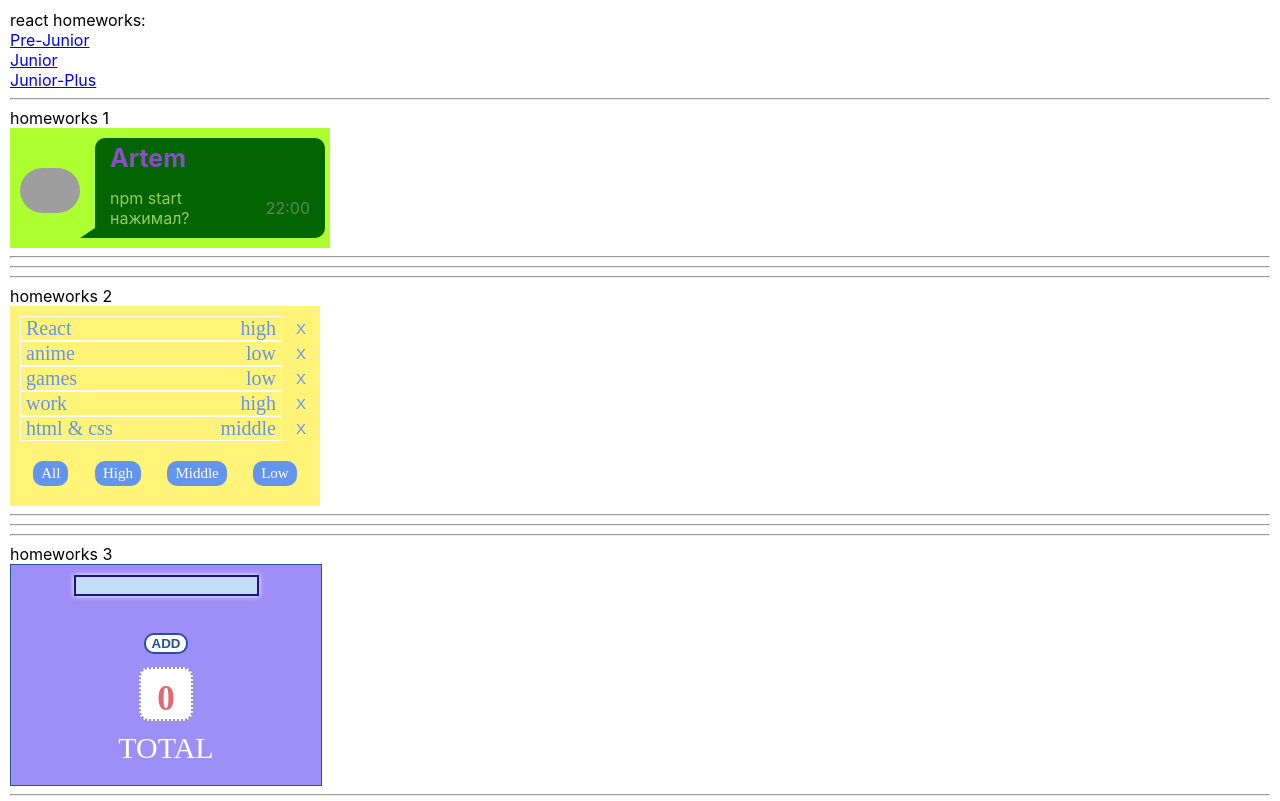
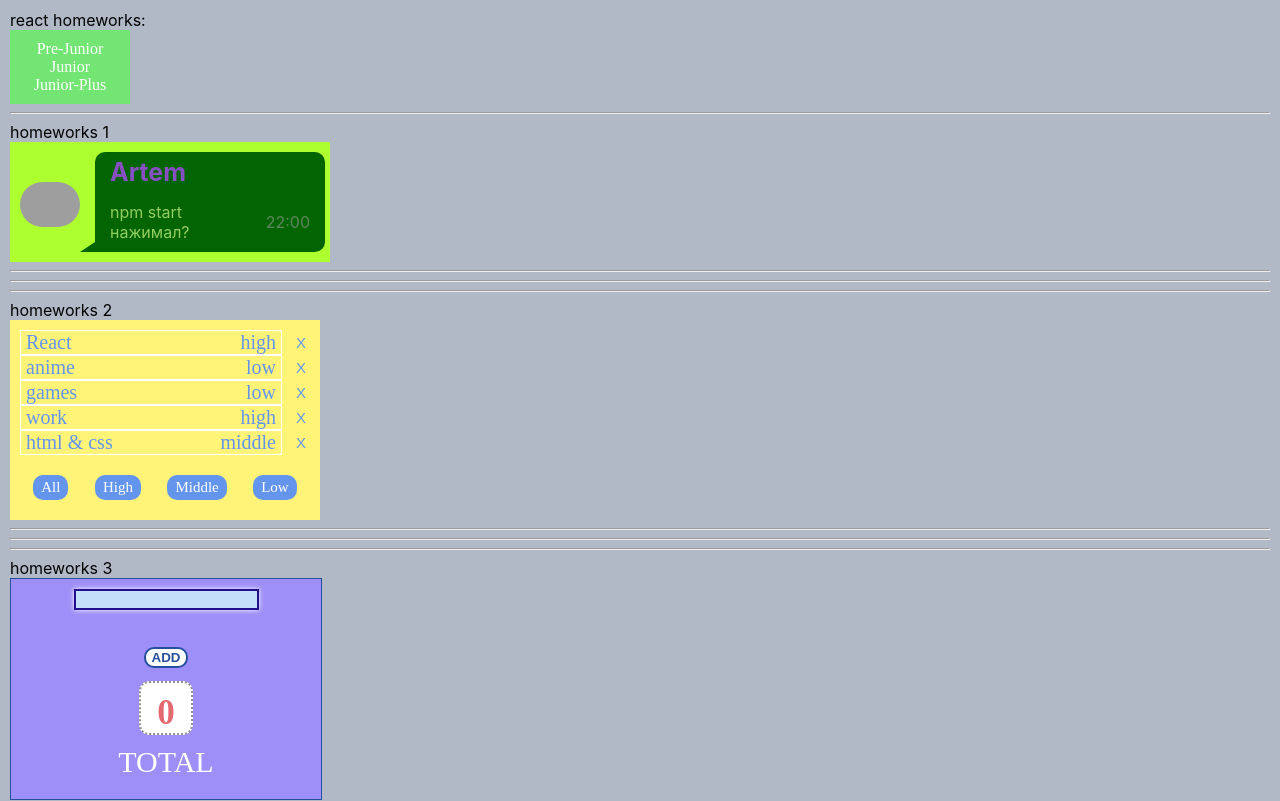
Before and after one commit to JulieBenchuk/homeworks, a React (Create React App) app: page /#/pre-junior in a window 1280 px wide. Shown: the top 801 px of the page. Built offline with nearby package versions, Linux system fonts and the light colour scheme; grey boxes are pictures that could not be loaded.

Commit message:
some CSS

```diff
--- a/src/p1-main/m1-ui/u1-app/App.module.css
+++ b/src/p1-main/m1-ui/u1-app/App.module.css
@@ -1,4 +1,5 @@
 .App {
     padding: 10px;
+    background-color: #b1b9c7;
 
 }
--- /dev/null
+++ b/src/p2-homeworks/h5-rrd-v6/Header.module.css
@@ -0,0 +1,20 @@
+.block_header {
+    background-color: #73e573;
+    width: 100px;
+    padding: 10px;
+    text-align: center;
+    font-family: "Lao MN";
+}
+.navlink {
+    color: white;
+    text-decoration: none;
+}
+.navlink:hover {
+    color: #73e573;
+    background-color: white;
+    font-weight: bolder;
+}
+.navlink:active {
+    color: #ffffff;
+    background-color: #468a46;
+}
--- a/src/p2-homeworks/h5-rrd-v6/Header.tsx
+++ b/src/p2-homeworks/h5-rrd-v6/Header.tsx
@@ -1,22 +1,23 @@
 import React from 'react'
 import {NavLink} from 'react-router-dom'
+import s from "./Header.module.css"
 
 function Header() {
     return (
-        <div>
+        <div className={s.block_header}>
             <nav>
                 <div>
-                    <NavLink to='/pre-junior'>
+                    <NavLink to='/pre-junior' className={s.navlink}>
                         Pre-Junior
                     </NavLink>
                 </div>
                 <div>
-                    <NavLink to='/junior'>
+                    <NavLink to='/junior' className={s.navlink}>
                         Junior
                     </NavLink>
                 </div>
                 <div>
-                    <NavLink to='/junior-plus'>
+                    <NavLink to='/junior-plus' className={s.navlink}>
                         Junior-Plus
                     </NavLink>
                 </div>
--- /dev/null
+++ b/src/p2-homeworks/h5-rrd-v6/pages/Error404.module.css
@@ -0,0 +1,7 @@
+.error404 {
+    margin-top: 10px;
+    background-color: inherit;
+    color: red;
+    font-size: 100px;
+    text-align: center;
+}
--- a/src/p2-homeworks/h5-rrd-v6/pages/Error404.tsx
+++ b/src/p2-homeworks/h5-rrd-v6/pages/Error404.tsx
@@ -1,10 +1,11 @@
 import React from 'react'
+import s from './Error404.module.css'
 
 function Error404() {
     return (
-        <div>
+        <div className={s.error404}>
             <div>404</div>
-            <div>Page not found!</div>
+            <div>Page not found :(</div>
             <div>—ฅ/ᐠ.̫ .ᐟ\ฅ—</div>
         </div>
     )
```
Also changed, not shown: 1 other file (tests, documents, lock files or other folders).
